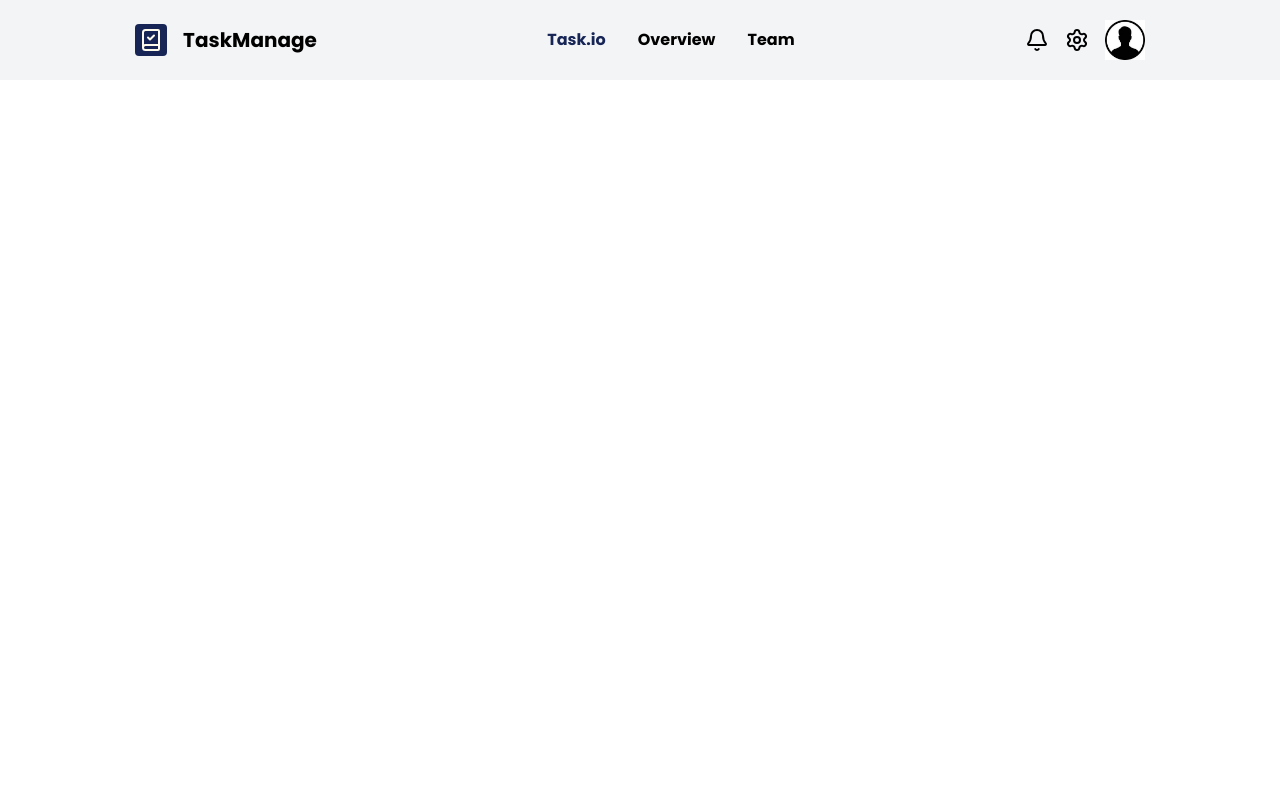
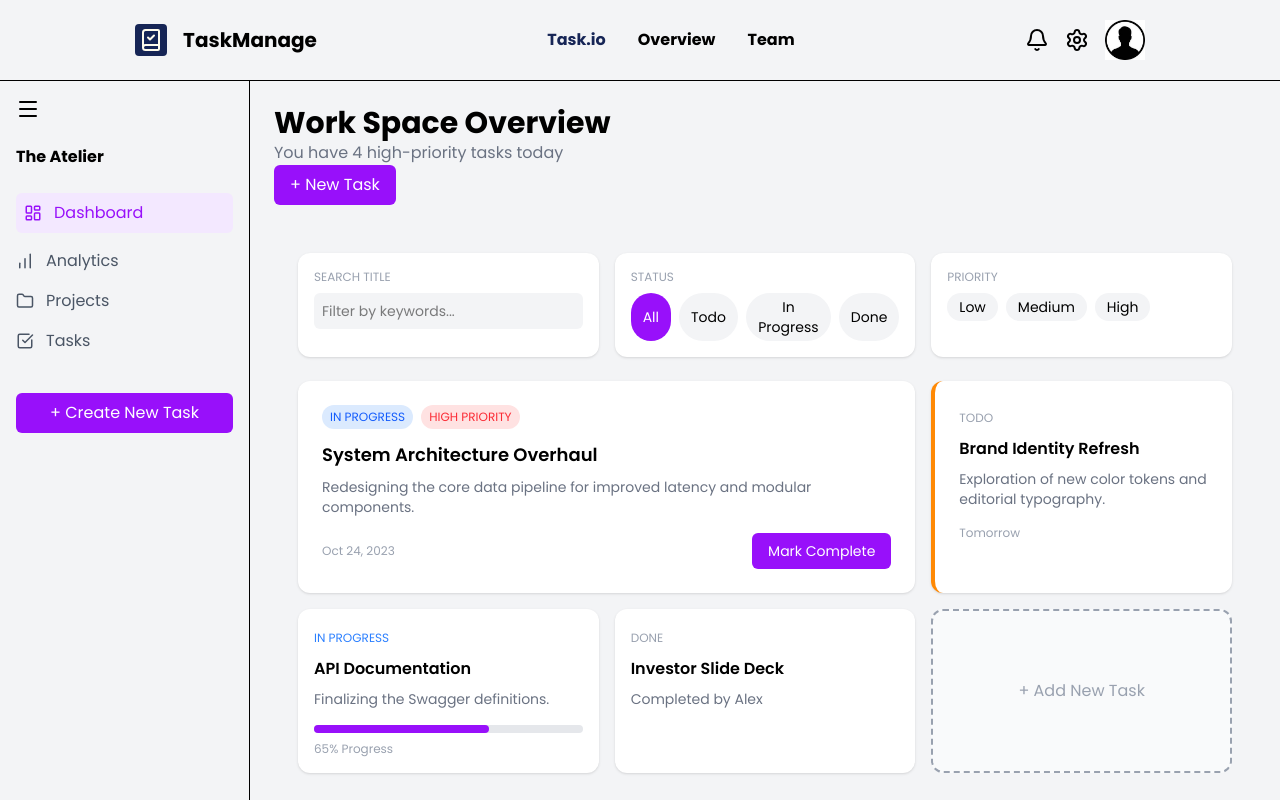
Before and after one commit to MrKalyanKing/TaskTracker, a React (Vite) app in the folder frontend/: page /dashboard in a window 1280 px wide. Shown: the top 800 px of the page. Built offline with nearby package versions, Linux system fonts and the light colour scheme.

Commit message:
Dashboard Compoenent added

```diff
--- /dev/null
+++ b/frontend/src/components/CreateTask/CreateTask.jsx
@@ -0,0 +1,18 @@
+import React from 'react'
+
+const CreateTask = () => {
+  return (
+    <div>
+        <h1 className='font-bold text-3xl'>Work Space Overview </h1>
+        <p className="text-gray-500">
+              You have 4 high-priority tasks today
+            </p>
+
+            <button className="bg-purple-600 text-white px-4 cursor-pointer py-2 rounded-md">
+              + New Task
+            </button>
+    </div>
+  )
+}
+
+export default CreateTask
--- a/frontend/src/components/Dashboard/Dashboard.jsx
+++ b/frontend/src/components/Dashboard/Dashboard.jsx
@@ -1,9 +1,38 @@
 import React from 'react'
+
+import Navbar from '../Navbar/Navbar'
+import FilterTask from '../FIlteredTask/FilterTask'
+import Sidebar from '../Sidebar/Sidebar'
+import CreateTask from '../CreateTask/CreateTask'
+// import CreateTask from './CreateTask'
 
 const Dashboard = () => {
   return (
-    <div>
+    <div className="h-screen flex flex-col">
 
+      {/* NAVBAR (FULL WIDTH) */}
+      <Navbar />
+      <hr />
+
+      {/* BELOW NAVBAR */}
+      <div className="flex flex-1">
+
+        {/* SIDEBAR */}
+        <Sidebar />
+
+        {/* MAIN CONTENT */}
+        <div className="flex-1 bg-gray-100 p-6 overflow-y-auto">
+
+          {/* WORKSPACE HEADER */}
+          <div className="flex justify-between items-center mb-6">
+            <CreateTask/>
+          </div>
+
+          {/* FILTER + TASKS */}
+          <FilterTask />
+
+        </div>
+      </div>
     </div>
   )
 }
--- a/frontend/src/components/FIlteredTask/FilterTask.jsx
+++ b/frontend/src/components/FIlteredTask/FilterTask.jsx
@@ -2,7 +2,127 @@ import React from 'react'
 
 const FilterTask = () => {
   return (
-    <div>FilterTask</div>
+    <div className="p-6 bg-gray-100 min-h-screen">
+
+      {/* FILTER BAR */}
+      <div className="grid grid-cols-3 gap-4 mb-6">
+
+        {/* SEARCH */}
+        <div className="bg-white p-4 rounded-xl shadow-sm">
+          <p className="text-xs text-gray-400 mb-2">SEARCH TITLE</p>
+          <input
+            type="text"
+            placeholder="Filter by keywords..."
+            className="w-full bg-gray-100 p-2 rounded-md outline-none text-sm"
+          />
+        </div>
+
+        {/* STATUS */}
+        <div className="bg-white p-4 rounded-xl shadow-sm">
+          <p className="text-xs text-gray-400 mb-2">STATUS</p>
+          <div className="flex gap-2">
+            <button className="bg-purple-600 text-white px-3 py-1 rounded-full text-sm">All</button>
+            <button className="bg-gray-100 px-3 py-1 rounded-full text-sm">Todo</button>
+            <button className="bg-gray-100 px-3 py-1 rounded-full text-sm">In Progress</button>
+            <button className="bg-gray-100 px-3 py-1 rounded-full text-sm">Done</button>
+          </div>
+        </div>
+
+        {/* PRIORITY */}
+        <div className="bg-white p-4 rounded-xl shadow-sm">
+          <p className="text-xs text-gray-400 mb-2">PRIORITY</p>
+          <div className="flex gap-2">
+            <button className="bg-gray-100 px-3 py-1 rounded-full text-sm">Low</button>
+            <button className="bg-gray-100 px-3 py-1 rounded-full text-sm">Medium</button>
+            <button className="bg-gray-100 px-3 py-1 rounded-full text-sm">High</button>
+          </div>
+        </div>
+      </div>
+
+      {/* TASK CARDS */}
+      <div className="grid grid-cols-3 gap-4">
+
+        {/* BIG CARD */}
+        <div className="col-span-2 bg-white p-6 rounded-xl shadow-sm">
+          <div className="flex gap-2 mb-3">
+            <span className="bg-blue-100 text-blue-600 text-xs px-2 py-1 rounded-full">
+              IN PROGRESS
+            </span>
+            <span className="bg-red-100 text-red-500 text-xs px-2 py-1 rounded-full">
+              HIGH PRIORITY
+            </span>
+          </div>
+
+          <h2 className="font-semibold text-lg mb-2">
+            System Architecture Overhaul
+          </h2>
+
+          <p className="text-gray-500 text-sm mb-4">
+            Redesigning the core data pipeline for improved latency and modular components.
+          </p>
+
+          <div className="flex justify-between items-center">
+            <p className="text-xs text-gray-400">Oct 24, 2023</p>
+            <button className="bg-purple-600 text-white px-4 py-2 rounded-md text-sm">
+              Mark Complete
+            </button>
+          </div>
+        </div>
+
+        {/* SIDE CARD */}
+        <div className="bg-white p-6 rounded-xl shadow-sm border-l-4 border-orange-400">
+          <span className="text-xs text-gray-400">TODO</span>
+
+          <h3 className="font-semibold mt-2 mb-2">
+            Brand Identity Refresh
+          </h3>
+
+          <p className="text-gray-500 text-sm mb-4">
+            Exploration of new color tokens and editorial typography.
+          </p>
+
+          <p className="text-xs text-gray-400">Tomorrow</p>
+        </div>
+
+        {/* SMALL CARD */}
+        <div className="bg-white p-4 rounded-xl shadow-sm">
+          <span className="text-xs text-blue-500">IN PROGRESS</span>
+
+          <h3 className="font-semibold mt-2 mb-2">
+            API Documentation
+          </h3>
+
+          <p className="text-gray-500 text-sm mb-4">
+            Finalizing the Swagger definitions.
+          </p>
+
+          <div className="w-full bg-gray-200 h-2 rounded-full">
+            <div className="bg-purple-600 h-2 rounded-full w-[65%]"></div>
+          </div>
+
+          <p className="text-xs text-gray-400 mt-2">65% Progress</p>
+        </div>
+
+        {/* DONE CARD */}
+        <div className="bg-white p-4 rounded-xl shadow-sm">
+          <span className="text-xs text-gray-400">DONE</span>
+
+          <h3 className="font-semibold mt-2 mb-2">
+            Investor Slide Deck
+          </h3>
+
+          <p className="text-gray-500 text-sm">
+            Completed by Alex
+          </p>
+        </div>
+
+        {/* ADD TASK */}
+        <div className="bg-gray-50 border-2 border-dashed rounded-xl flex items-center justify-center text-gray-400">
+          + Add New Task
+        </div>
+
+      </div>
+    </div>
   )
 }
 
--- /dev/null
+++ b/frontend/src/components/Sidebar/Sidebar.jsx
@@ -0,0 +1,69 @@
+import { useState } from "react"
+import {
+  LayoutDashboard,
+  BarChart,
+  Folder,
+  CheckSquare,
+  Menu
+} from "lucide-react"
+
+const Sidebar = () => {
+  const [collapsed, setCollapsed] = useState(false)
+
+  return (
+    <div
+      className={`${
+        collapsed ? "w-[80px]" : "w-[250px]"
+      } bg-gray-100 border-r p-4 transition-all duration-300`}
+    >
+      {/* TOGGLE BUTTON */}
+      <button
+        onClick={() => setCollapsed(!collapsed)}
+        className="mb-6"
+      >
+        <Menu />
+      </button>
+
+      {/* TITLE */}
+      {!collapsed && (
+        <h1 className="font-bold mb-6">The Atelier</h1>
+      )}
+
+      {/* MENU */}
+      <ul className="space-y-4 text-gray-600">
+
+        <li className="flex items-center gap-3 bg-purple-100 text-purple-600 p-2 rounded-md cursor-pointer">
+          <LayoutDashboard size={18} />
+          {!collapsed && <span>Dashboard</span>}
+        </li>
+
+        <li className="flex items-center gap-3 cursor-pointer">
+          <BarChart size={18} />
+          {!collapsed && <span>Analytics</span>}
+        </li>
+
+        <li className="flex items-center gap-3 cursor-pointer">
+          <Folder size={18} />
+          {!collapsed && <span>Projects</span>}
+        </li>
+
+        <li className="flex items-center gap-3 cursor-pointer">
+          <CheckSquare size={18} />
+          {!collapsed && <span>Tasks</span>}
+        </li>
+
+      </ul>
+
+      {/* BUTTON */}
+      <button
+        className={`mt-10 w-full bg-purple-600 text-white py-2 rounded-md ${
+          collapsed ? "px-2" : ""
+        }`}
+      >
+        {collapsed ? "+" : "+ Create New Task"}
+      </button>
+    </div>
+  )
+}
+
+export default Sidebar
--- a/frontend/src/pages/DashboardPage.jsx
+++ b/frontend/src/pages/DashboardPage.jsx
@@ -5,7 +5,7 @@ import Navbar from '../components/Navbar/Navbar'
 const DashboardPage = () => {
   return (
     <div>
-        <Navbar/>
+        {/* <Navbar/> */}
         <Dashboard/>
 
     </div>
```
